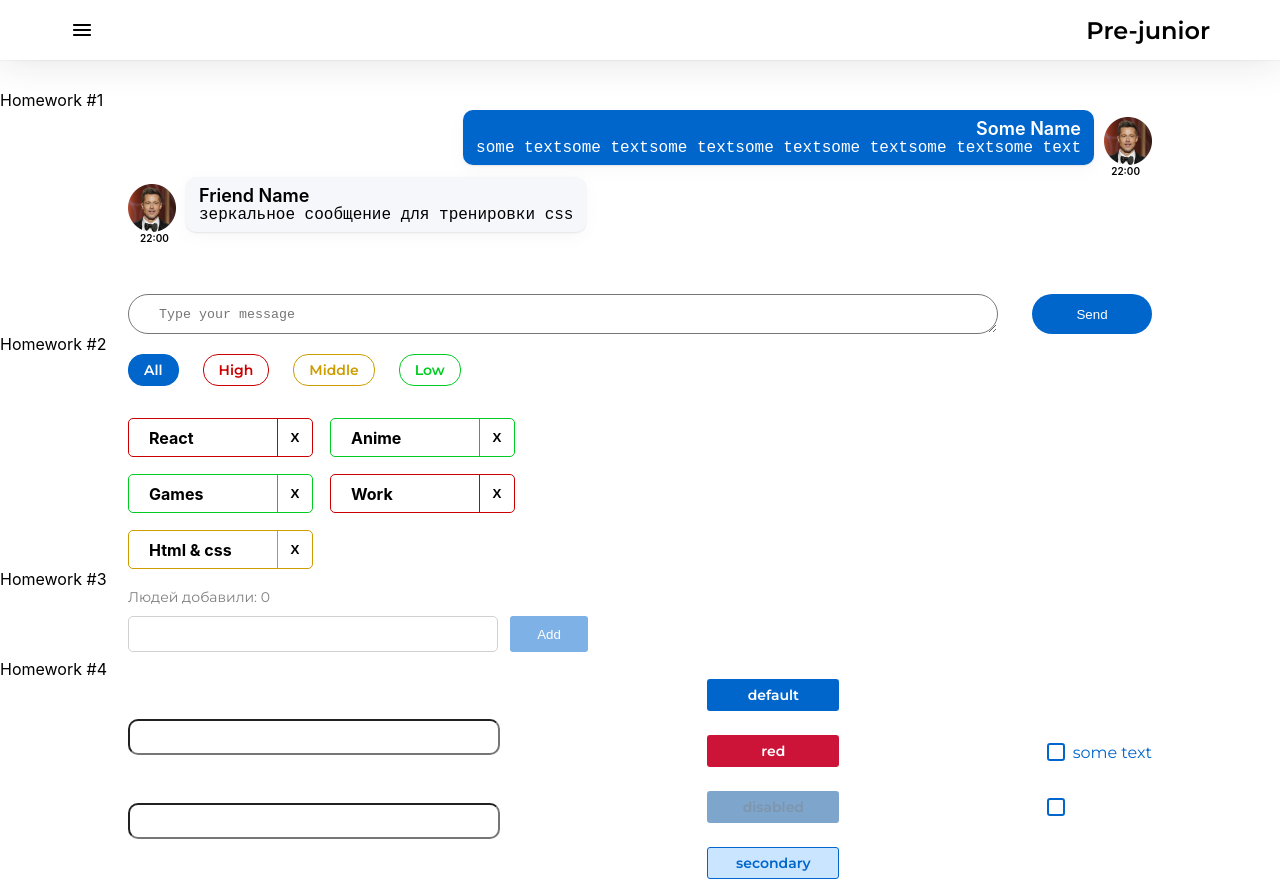
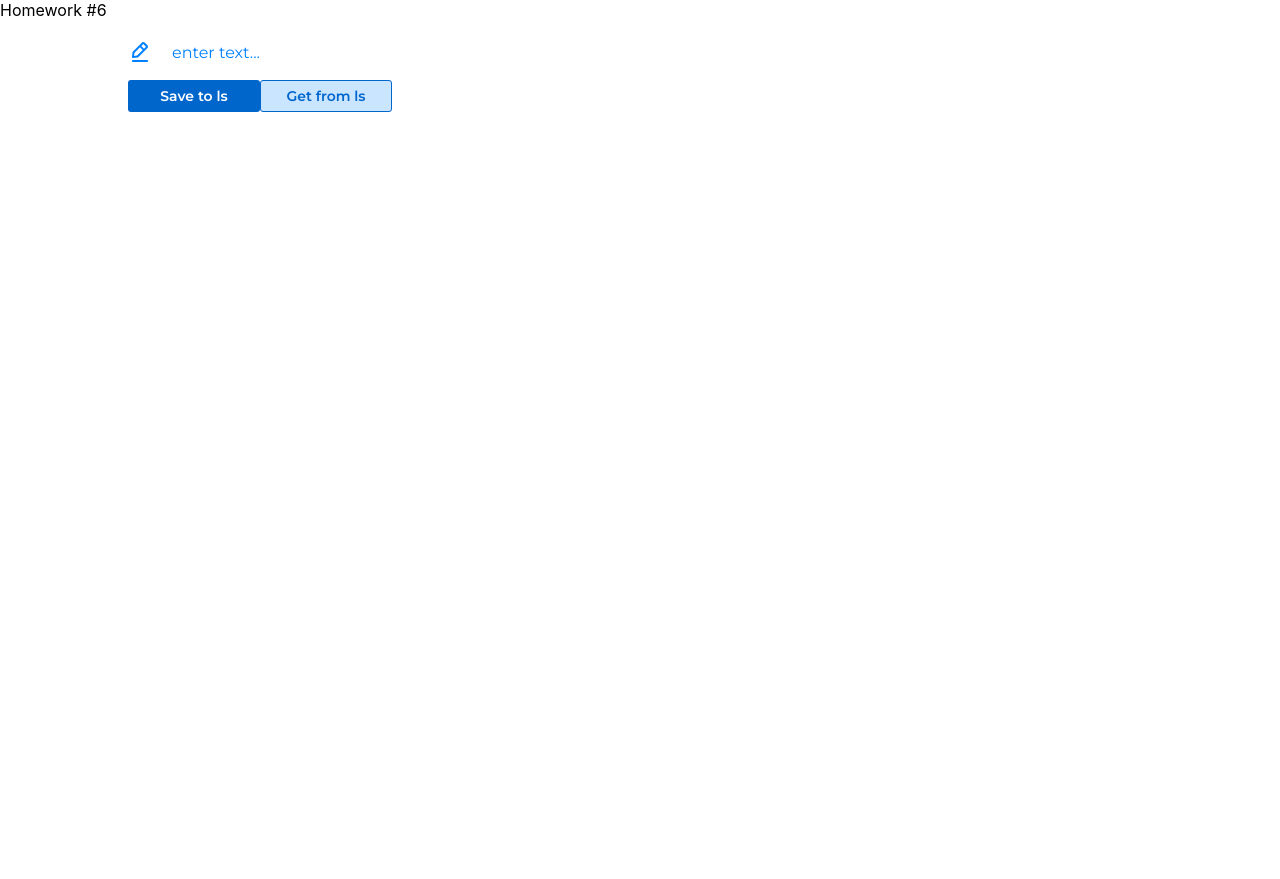
Before and after one commit to NikolayZhulin/hws2-main, a React (Create React App) app: page /#/pre_junior in a window 1280 px wide. After the commit the page ends 800 px from the top, so only its background shows below. Built offline with nearby package versions, Linux system fonts and the light colour scheme.

Commit message:
fixed className

```diff
--- a/src/s1-main/App.tsx
+++ b/src/s1-main/App.tsx
@@ -5,6 +5,7 @@ import HW2 from "../s2-homeworks/hw02/HW2";
 import HW3 from "../s2-homeworks/hw03/HW3";
 import HW4 from "../s2-homeworks/hw04/HW4";
 import HW5 from "../s2-homeworks/hw05/HW5";
+import HW6 from "../s2-homeworks/hw06/HW6";
 
 function App() {
     return (
@@ -16,7 +17,8 @@ function App() {
             {/*<HW4/>*/}
 
             {/*при выполнении дз 5 и более - закомментировать здесь дз 1-4, так как они есть внутри дз 5*/}
-            <HW5/>
+            {/*<HW5/>*/}
+            <HW6/>
         </div>
     )
 }
--- a/src/s2-homeworks/hw04/common/c1-SuperInputText/SuperInputText.module.css
+++ b/src/s2-homeworks/hw04/common/c1-SuperInputText/SuperInputText.module.css
@@ -2,9 +2,13 @@
 }
 
 .input {
-	width :372px;
+	width: 276px;
 	height: 36px;
+	box-sizing: border-box;
+	padding: 8px 24px;
+	border: 1px solid #D1D1D1;
 	border-radius: 5px;
+	outline:none
 }
 
 .inputWrapper {
@@ -13,7 +17,7 @@
 	}
 
 .superInput {
-	border-radius: 10px;
+
 }
 
 .errorInput {
--- a/src/s2-homeworks/hw04/common/c1-SuperInputText/SuperInputText.tsx
+++ b/src/s2-homeworks/hw04/common/c1-SuperInputText/SuperInputText.tsx
@@ -57,6 +57,7 @@ const SuperInputText: React.FC<SuperInputTextPropsType> = (
     return (
         <div className={s.inputWrapper}>
             <input
+                value={restProps.value}
                 id={id}
                 type={'text'}
                 onChange={onChangeCallback}
--- a/src/s2-homeworks/hw06/HW6.module.css
+++ b/src/s2-homeworks/hw06/HW6.module.css
@@ -1,5 +1,8 @@
 .buttonsContainer {
+    margin-top: 16px;
+
 }
 
 .editableSpanContainer {
+    margin-top: 20px;
 }
--- a/src/s2-homeworks/hw06/HW6.tsx
+++ b/src/s2-homeworks/hw06/HW6.tsx
@@ -18,14 +18,12 @@ const HW6 = () => {
         saveState<string>('hw6-editable-span-value', value)
     }
     const restore = () => {
-        // делают студенты
-
+        setValue(restoreState<string>('hw6-editable-span-value',''))
     }
 
     return (
         <div id={'hw6'}>
             <div className={s2.hwTitle}>Homework #6</div>
-
             {/*демонстрация возможностей компоненты:*/}
             <div className={s2.hw}>
                 <div className={s.editableSpanContainer}>
--- a/src/s2-homeworks/hw06/common/c4-SuperEditableSpan/SuperEditableSpan.module.css
+++ b/src/s2-homeworks/hw06/common/c4-SuperEditableSpan/SuperEditableSpan.module.css
@@ -1,11 +1,20 @@
 .spanBlock {
+    display: flex;
+    align-items: center;
 }
 
 .span {
+    margin-left: 20px;
+    font-family : Montserrat;
+    font-weight: 500;
+    font-size: 16px;
+    color:#0080FF ;
 }
 
 .input {
+
 }
 
 .pen {
+    width: 24px;
 }
--- a/src/s2-homeworks/hw06/common/c4-SuperEditableSpan/SuperEditableSpan.tsx
+++ b/src/s2-homeworks/hw06/common/c4-SuperEditableSpan/SuperEditableSpan.tsx
@@ -2,7 +2,7 @@ import React, {
     DetailedHTMLProps,
     InputHTMLAttributes,
     HTMLAttributes,
-    useState,
+    useState, KeyboardEvent,
 } from 'react'
 import s from './SuperEditableSpan.module.css'
 import SuperInputText from '../../../hw04/common/c1-SuperInputText/SuperInputText'
@@ -23,7 +23,7 @@ type SuperEditableSpanType = Omit<DefaultInputPropsType, 'type'> & {
     onEnter?: () => void
     error?: string
 
-    spanProps?: DefaultSpanPropsType  & {defaultText?: string}// пропсы для спана
+    spanProps?: DefaultSpanPropsType & { defaultText?: string }// пропсы для спана
 }
 
 const SuperEditableSpan: React.FC<SuperEditableSpanType> = (
@@ -42,20 +42,23 @@ const SuperEditableSpan: React.FC<SuperEditableSpanType> = (
 
     const onEnterCallback = () => {
         // выключить editMode при нажатии Enter // делают студенты
+        setEditMode(false)
 
-        onEnter?.()
+        // onEnter?.()
     }
     const onBlurCallback = (e: React.FocusEvent<HTMLInputElement>) => {
         // выключить editMode при нажатии за пределами инпута // делают студенты
-
-        onBlur?.(e)
+        let value = e.currentTarget.value
+        restProps.onChangeText && restProps.onChangeText(value)
+        setEditMode(false)
+        // onBlur?.(e)
     }
     const onDoubleClickCallBack = (
         e: React.MouseEvent<HTMLSpanElement, MouseEvent>
     ) => {
         // включить editMode при двойном клике // делают студенты
-
-        onDoubleClick?.(e)
+        setEditMode(true);
+        // onDoubleClick?.(e)
     }
 
     const spanClassName = s.span
--- a/src/s2-homeworks/hw06/localStorage/localStorage.ts
+++ b/src/s2-homeworks/hw06/localStorage/localStorage.ts
@@ -3,6 +3,7 @@
 export function saveState<T>(key: string, state: T) {
     const stateAsString = JSON.stringify(state)
     localStorage.setItem(key, stateAsString)
+    console.log(1)
 }
 
 // и вот вам функция для получения сохранённого объекта в памяти браузера:
```
